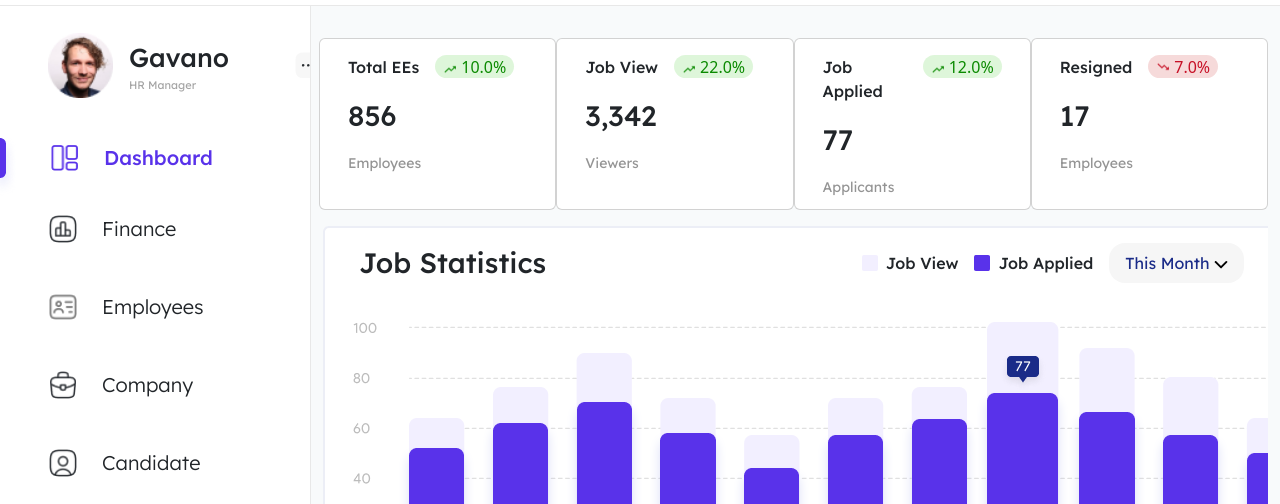
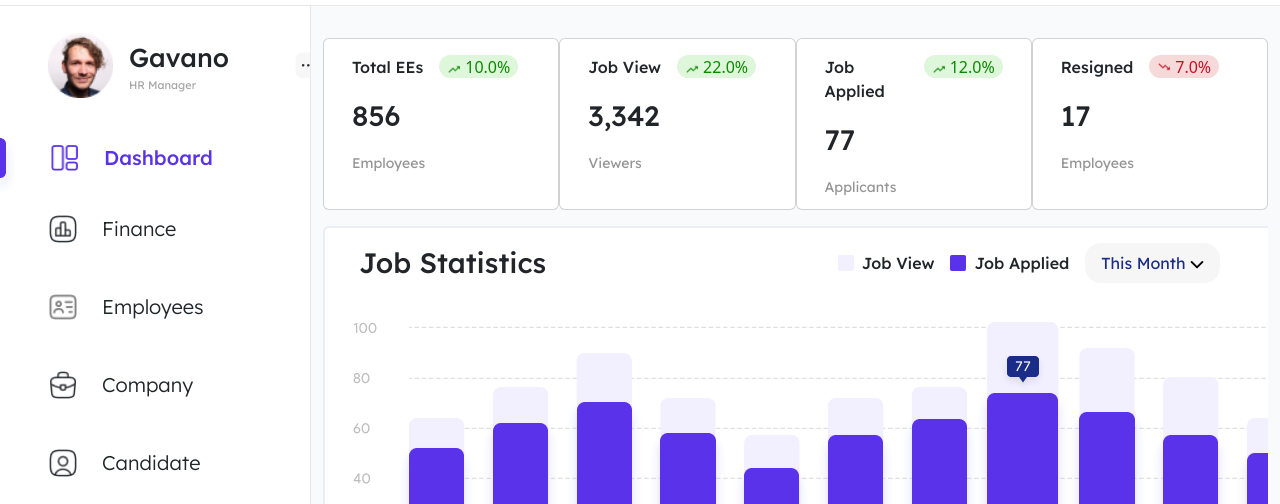
Before and after one commit to ananokenchadze/newlvl2, a plain HTML site: page newlvl1/index.html in a window 1280 px wide. Shown: the part 95-599 px from the top of the page. Drawn offline with nearby package versions, Linux system fonts and the light colour scheme.

Commit message:
Add files via upload

```diff
--- a/newlvl1/index.html
+++ b/newlvl1/index.html
@@ -70,7 +70,7 @@
             </div>
         </div>
         <div class="col-md-9 col-12 pt-2 position-relative" id="right">
-          <div class="container ps-2">
+          <div class="container">
             <div class="row justify-content-evenly">
               <div class="card col-md-3 col-12 mt-4">
                 <div class="card-body bg-white" id="fourbox">
@@ -128,7 +128,7 @@
           </div>
           <div class="container mt-3 " id="mycontainer">
             <div class="row">
-              <div class="position-absolute z-2 d-sm-n d-flex align-items-center justify-content-between pe-5">
+              <div class=" d-sm-n d-flex align-items-center justify-content-between pe-5">
                 <p class="num mt-3 ms-4">Job Statistics</p>
                 <div class="d-flex gap-3">
                   <div class="d-flex align-items-center gap-2">
```
